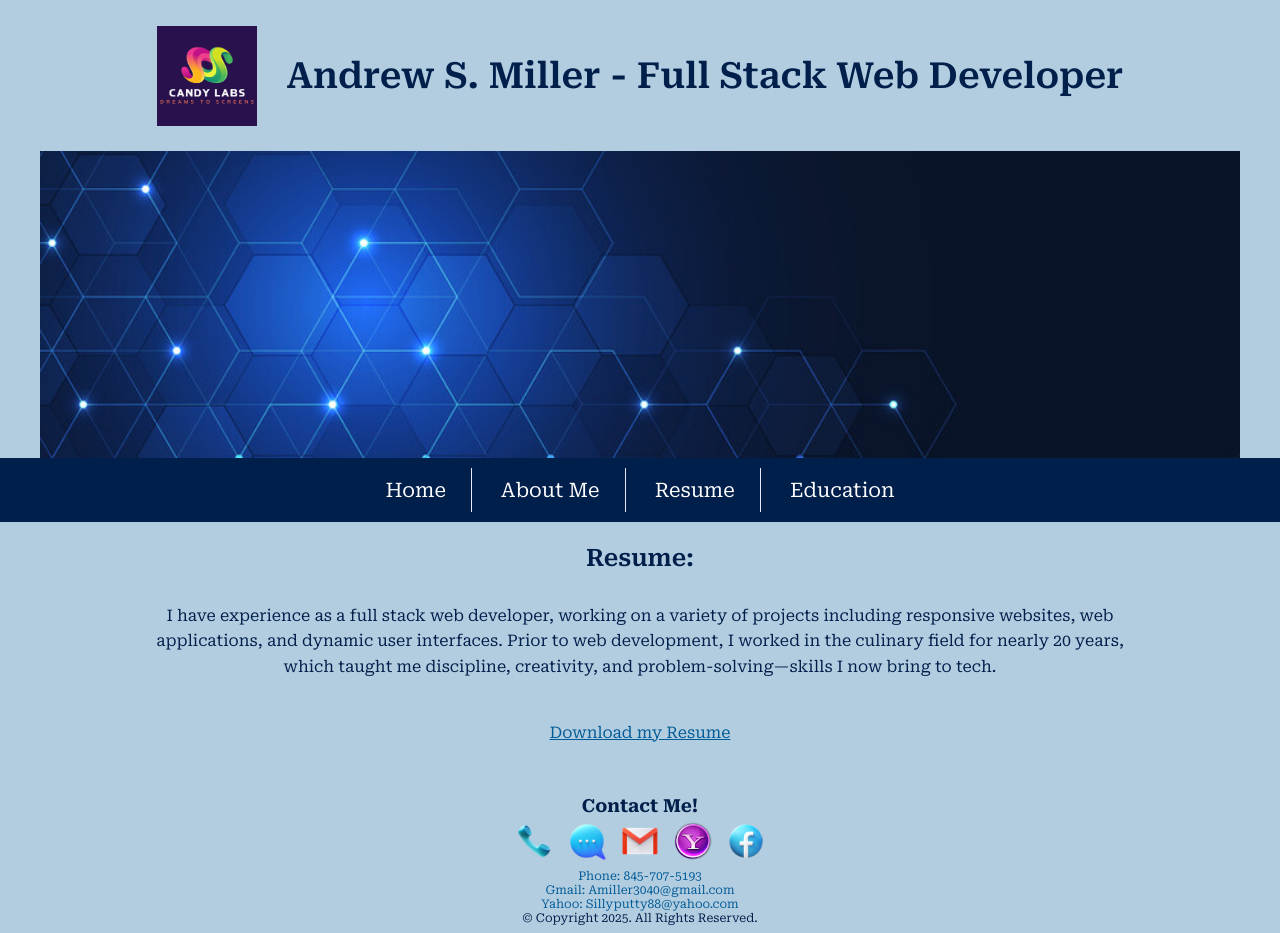
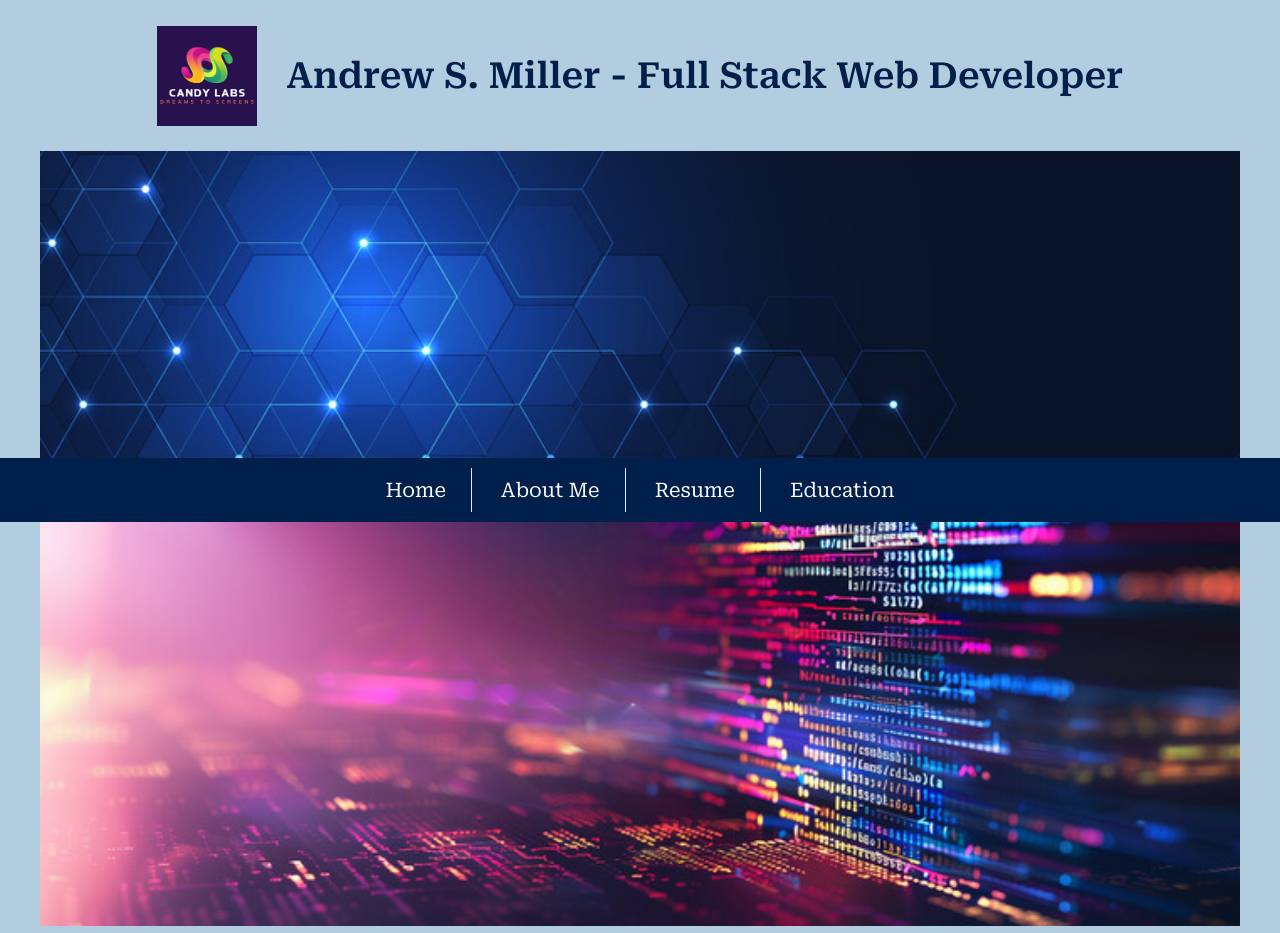
Before and after one commit to am0394/portfolio, a plain HTML site: page resume.html in a window 1280 px wide. Shown: the top 933 px of the page. Drawn offline with Linux system fonts and the light colour scheme.

Commit message:
image fix on resume and edu
image

```diff
--- a/resume.html
+++ b/resume.html
@@ -53,6 +53,11 @@
 
 <!-- Main Content -->
     <main class="single-column">
+
+        <div id="mobile-hero" class="tab-desk">
+            <img src="images/hero3.jpg" alt="computer code">
+        </div>
+
         <div class="main-content">
             <h1>Resume:</h1>
             <p>
```
Also changed, not shown: education.html (+4 -0 lines).
